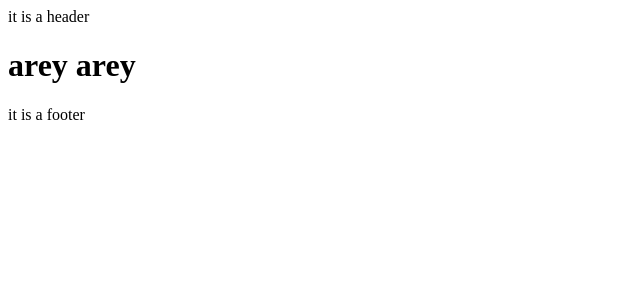
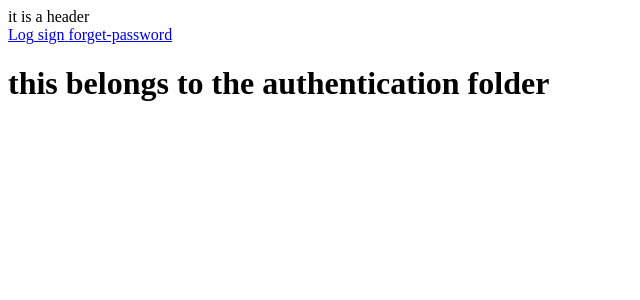
Before and after one commit to jyotirmaygithub/Next-js, a Next.js app: page / in a window 1280 px wide. Shown: the top 300 px of the page, without its empty margins (0-640 px from the left). Built offline with nearby package versions, Linux system fonts and the light colour scheme.

Commit message:
learn : link and usepathname hook

```diff
--- /dev/null
+++ b/src/app/(authen)/layout.tsx
@@ -0,0 +1,35 @@
+"use client";
+import Link from "next/link";
+import { usePathname } from "next/navigation";
+// pathname is good to know the current url
+// hooks are only applicable in client side components and file.
+
+// we are doing this inside the group folder
+const navLinks = [
+  { name: "Log", href: "/log" },
+  { name: "sign", href: "/sign" },
+  { name: "forget-password", href: "/forgot" },
+];
+
+export default function RootLayout({
+  children,
+}: {
+  children: React.ReactNode;
+}) {
+  const pathname = usePathname();
+  return (
+    <div>
+
+      {navLinks.map((link, index) => {
+        const isActive = pathname.startsWith(link.href);
+        console.log(isActive + " " + pathname);
+        return (
+          <Link href={link.href} key={index} className={isActive ? "text-black font-bold " : "text-blue-800"}>
+            {link.name}{" "}
+          </Link>
+        );
+      })}
+      {children}
+    </div>
+  );
+}
--- /dev/null
+++ b/src/app/(authen)/page.tsx
@@ -0,0 +1,9 @@
+import React from 'react'
+
+export default function page() {
+  return (
+    <div>
+      <h1>this belongs to the authentication folder</h1>
+    </div>
+  )
+}
--- a/src/app/layout.tsx
+++ b/src/app/layout.tsx
@@ -1,20 +1,20 @@
 export const metadata = {
-  title: 'Next.js',
-  description: 'Generated by Next.js',
-}
+  title: "Next.js",
+  description: "Generated by Next.js",
+};
 
 export default function RootLayout({
   children,
 }: {
-  children: React.ReactNode
+  children: React.ReactNode;
 }) {
   return (
     <html lang="en">
       <body>
-      <header>it is a header</header>
+        <header>it is a header</header>
         {children}
-      <footer>it is a footer</footer>
+        {/* <h1>this is a footer</h1> */}
       </body>
     </html>
-  )
+  );
 }
--- a/src/app/page.tsx
+++ b/src/app/page.tsx
@@ -1,5 +1,10 @@
-export default function Home(){
-    return (
-        <h1>arey arey </h1>
-    )
+import Link from "next/link";
+
+export default function Home() {
+  return (
+    <>
+      <Link href="/blog">blog is here</Link>
+      <h1>arey arey </h1>
+    </>
+  );
 }
```
Also changed, not shown: src/app/blog/page.tsx (+9 -4 lines), src/app/product/[productId]/page.tsx (+22 -7 lines), src/app/product/page.tsx (+17 -4 lines), src/app/(authen)/forgot/page.tsx (renamed from src/app/auth/forgot/page.tsx), src/app/(authen)/log/page.tsx (renamed from src/app/auth/log/page.tsx), src/app/(authen)/sign/page.tsx (renamed from src/app/auth/sign/page.tsx).
